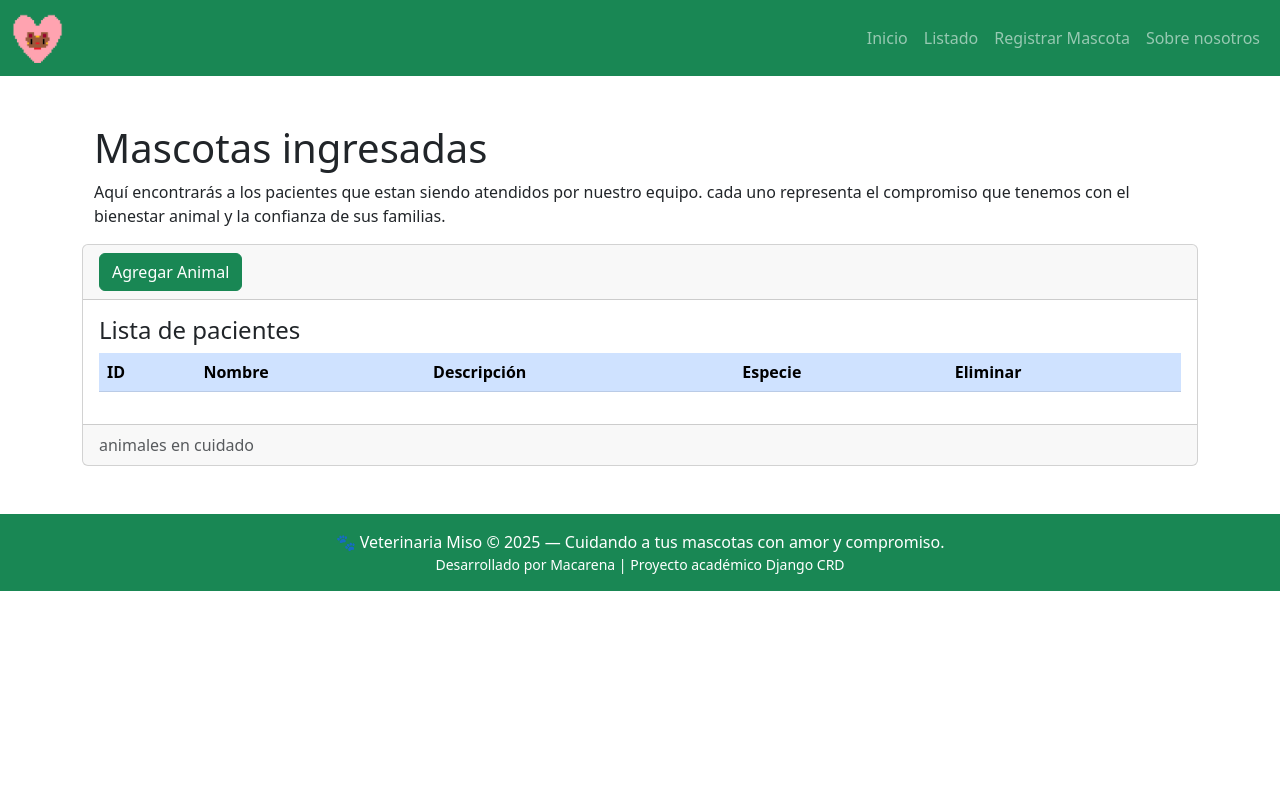
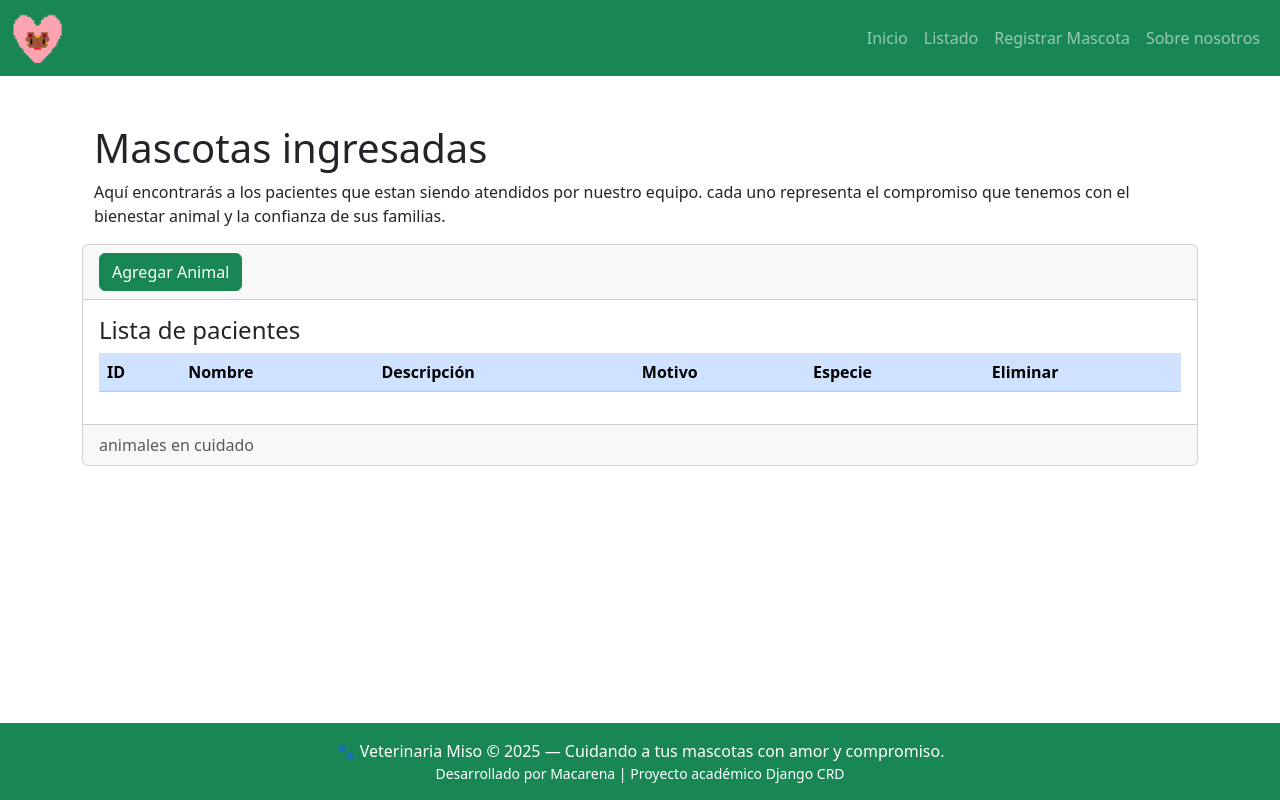
Before and after one commit to macarenakcp/pagina_web_vet, a Django app: template veterinaria/templates/vet/index.html in a window 1280 px wide. Run offline with Django 3.2, Linux system fonts and the light colour scheme; the template is opened without the code that fills it, so the values that code supplies are empty.

Commit message:
mas cambios

```diff
--- a/veterinaria/models.py
+++ b/veterinaria/models.py
@@ -6,4 +6,5 @@ class Mascota(models.Model):
     id = models.AutoField(primary_key=True)
     nombre = models.CharField(max_length=100)
     descripcion = models.TextField()
+    motivo = models.CharField(max_length=200)
     especie = models.CharField(max_length=50)
--- a/veterinaria/static/css/styles.css
+++ b/veterinaria/static/css/styles.css
@@ -6,7 +6,7 @@
   margin: 0 auto;
 }
 
-.btn-miso {
+.btn-miso { /*Para el boton del inicio con el link*/
   background-color: #198754;
   color: white;
   padding: 12px 24px;
@@ -14,6 +14,16 @@
   font-weight: bold;
 }
 
+
+body {
+  display: flex;
+  flex-direction: column;
+  min-height: 100vh; /*el espacio que da entre el ultimo objeto sobre él*/
+}
+
+main {  /*Hace que se baje al pie de pagina*/
+  flex: 1;
+}
 
 
 html {
--- a/veterinaria/templates/base.html
+++ b/veterinaria/templates/base.html
@@ -1,10 +1,9 @@
-
 <html lang="en">
     <head>
         {% load static %}
         <link rel="icon" href="{% static 'img/favicon.ico' %}" type="image/x-icon">
         <meta charset="utf-8" />
-        <title>Veterinaria Miso</title>
+        <title> {% block titulo %} Veterinaria Miso {% endblock %} </title>
         <link rel="stylesheet" href="https://cdn.jsdelivr.net/npm/bootstrap@5.3.0/dist/css/bootstrap.min.css">
         <link rel="stylesheet" href="{% static 'css/styles.css' %}">
     </head>
@@ -16,6 +15,11 @@
                 <a class="navbar-brand" href="{% url 'inicio' %}">
                     <img src= {%static 'img/icono.png'%} alt= "Vet Miso" height="50">
                 </a>
+
+                <button class="navbar-toggler" type="button" data-bs-toggle="collapse" data-bs-target="#navbarNav">
+                    <span class="navbar-toggler-icon"></span>
+                </button>
+
                 <div class="navbar-nav">
                     <a class="nav-link" href="{% url 'inicio' %}">Inicio</a>
                     <a class="nav-link" href="{% url 'vet' %}">Listado</a>
@@ -28,7 +32,9 @@
             <div class="container">
             <div class="row">
                     <div class="col-12">
-                        {%block contenido%}  {% endblock %}
+                        {%block contenido%}
+
+                        {% endblock %}
                     </div>
             </div>
             </div>
--- a/veterinaria/templates/paginas/inicio.html
+++ b/veterinaria/templates/paginas/inicio.html
@@ -1,6 +1,6 @@
 {% extends "base.html" %}
 
-{% block titulo %} Inicio {% endblock %}
+{% block titulo %} Inicio {% endblock %}   <!-- Titulo arribita -->
 
 {% block contenido%}
 
--- a/veterinaria/templates/vet/crear.html
+++ b/veterinaria/templates/vet/crear.html
@@ -1,6 +1,6 @@
 {% extends "base.html" %}
 
-{% block titulo %} Guardar Producto{% endblock %}
+{% block titulo %} Registrarse {% endblock %} <!-- Titulo arribita -->
 
 {% block contenido%}
 
--- a/veterinaria/templates/vet/formulario.html
+++ b/veterinaria/templates/vet/formulario.html
@@ -1,4 +1,4 @@
-<form enctype= "multlipart/form-data" method="post">
+<form enctype= "multipart/form-data" method="post">
     {% csrf_token %}
     {% for campo in formulario %}
 
@@ -11,6 +11,7 @@
             id=""
             aria-describedby="helpId"
             placeholder={{campo.label}}
+            required
         />
     </div>
 
--- a/veterinaria/templates/vet/index.html
+++ b/veterinaria/templates/vet/index.html
@@ -1,6 +1,6 @@
 {% extends "base.html" %}
 
-{% block titulo %} {% endblock %}
+{% block titulo %} Listado {% endblock %} <!-- Titulo arribita -->
 
 {% block contenido%}
 
@@ -37,6 +37,7 @@
                         <th scope="col">ID</th>
                         <th scope="col">Nombre</th>
                         <th scope="col">Descripción</th>
+                        <th scope="col">Motivo</th>
                         <th scope="col">Especie</th>
                         <th scope="col">Eliminar</th>
                     </tr>
@@ -47,6 +48,7 @@
                         <td >{{mascota.id}}</td>
                         <td>{{mascota.nombre}}</td>
                         <td>{{mascota.descripcion}}</td>
+                        <td>{{mascota.motivo}}</td>
                         <td>{{mascota.especie}}</td>
                         <td>
                             <a
```
Also changed, not shown: veterinaria/templates/paginas/nosotros.html (+5 -5 lines), db.sqlite3, veterinaria/migrations/0001_initial.py, veterinaria/migrations/0002_mascota_motivo.py (added), veterinaria/migrations/0002_mascotas_delete_producto.py (deleted), veterinaria/migrations/0003_rename_mascotas_mascota.py (deleted), veterinaria/static/img/operacion.jpg (renamed from veterinaria/static/img/servicio operacion mayor.jpg), 2 other files.
